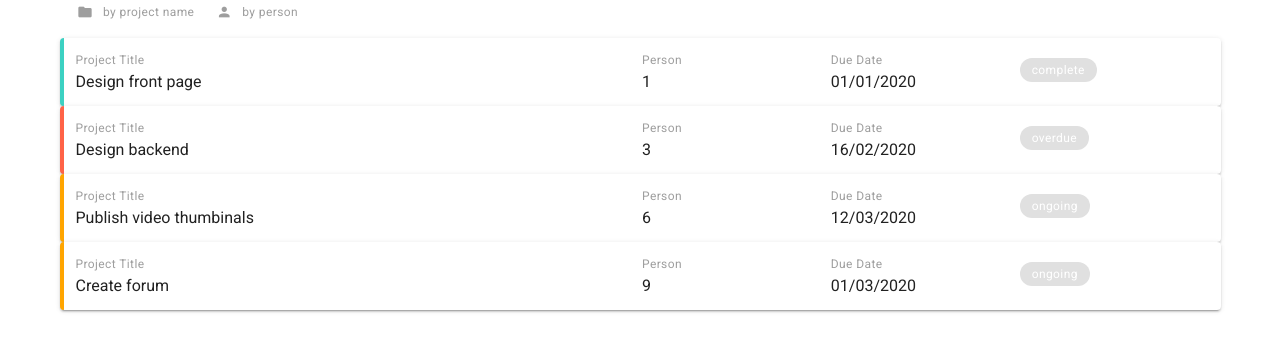
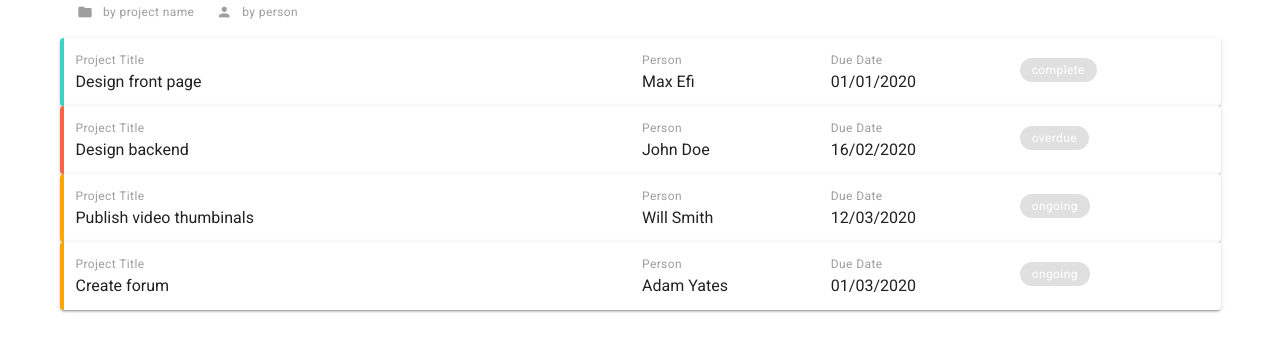
Before and after one commit to MaxEfimoff/vuetifyprojects, a Vue app: page / in a window 1280 px wide. Shown: the part 134-482 px from the top of the page. Built offline with nearby package versions, Linux system fonts and the light colour scheme.

Commit message:
updated projects page

```diff
--- a/src/views/Dashboard.vue
+++ b/src/views/Dashboard.vue
@@ -51,10 +51,10 @@ export default {
       isAscendingTitle: null,
       isAscendingPerson: null,
       projects: [
-        {title: 'Design front page', person: '1', due: '01/01/2020', status: 'complete'},
-        {title: 'Design backend', person: '3', due: '16/02/2020', status: 'overdue'},
-        {title: 'Publish video thumbinals', person: '6', due: '12/03/2020', status: 'ongoing'},
-        {title: 'Create forum', person: '9', due: '01/03/2020', status: 'ongoing'},
+        {title: 'Design front page', person: 'Max Efi', due: '01/01/2020', status: 'complete'},
+        {title: 'Design backend', person: 'John Doe', due: '16/02/2020', status: 'overdue'},
+        {title: 'Publish video thumbinals', person: 'Will Smith', due: '12/03/2020', status: 'ongoing'},
+        {title: 'Create forum', person: 'Adam Yates', due: '01/03/2020', status: 'ongoing'},
       ]
     }
   },
--- a/src/views/Projects.vue
+++ b/src/views/Projects.vue
@@ -3,7 +3,15 @@
     <h1 class="subheading grey--text">projects</h1>
 
     <v-container class="my-5">
-      content
+      <v-expansion-panels>
+        <v-expansion-panel v-for="project in myProjects" :key="project.title">
+        <v-expansion-panel-header>{{project.title}}</v-expansion-panel-header>
+          <v-expansion-panel-content class="grey--text">
+            <div class="font-weight-bold">{{project.due}}</div>
+            <div>{{project.content}}</div>
+          </v-expansion-panel-content>
+        </v-expansion-panel>
+      </v-expansion-panels>
     </v-container>
 
   </div>
@@ -12,5 +20,20 @@
 <script>
 
 export default {
+  computed: {
+    myProjects() {
+      return this.projects.filter(project => project.person === 'Max Efi')
+    }
+  },
+  data() {
+    return {
+      projects: [
+        {title: 'Design front page', person: 'Max Efi', due: '01/01/2020', status: 'complete', content: 'lorem fbd sgth sgfh sgh sfgh  styhat atharh atyhah ath hathar'},
+        {title: 'Design backend', person: 'John Doe', due: '16/02/2020', status: 'overdue', content: 'lorem fbd sgth sgfh sgh sfgh  styhat atharh atyhah ath hathar'},
+        {title: 'Publish video thumbinals', person: 'Will Smith', due: '12/03/2020', status: 'ongoing', content: 'lorem fbd sgth sgfh sgh sfgh  styhat atharh atyhah ath hathar'},
+        {title: 'Create forum', person: 'Adam Yates', due: '01/03/2020', status: 'ongoing', content: 'lorem fbd sgth sgfh sgh sfgh  styhat atharh atyhah ath hathar'},
+      ]
+    }
+  }
 };
 </script>
```
